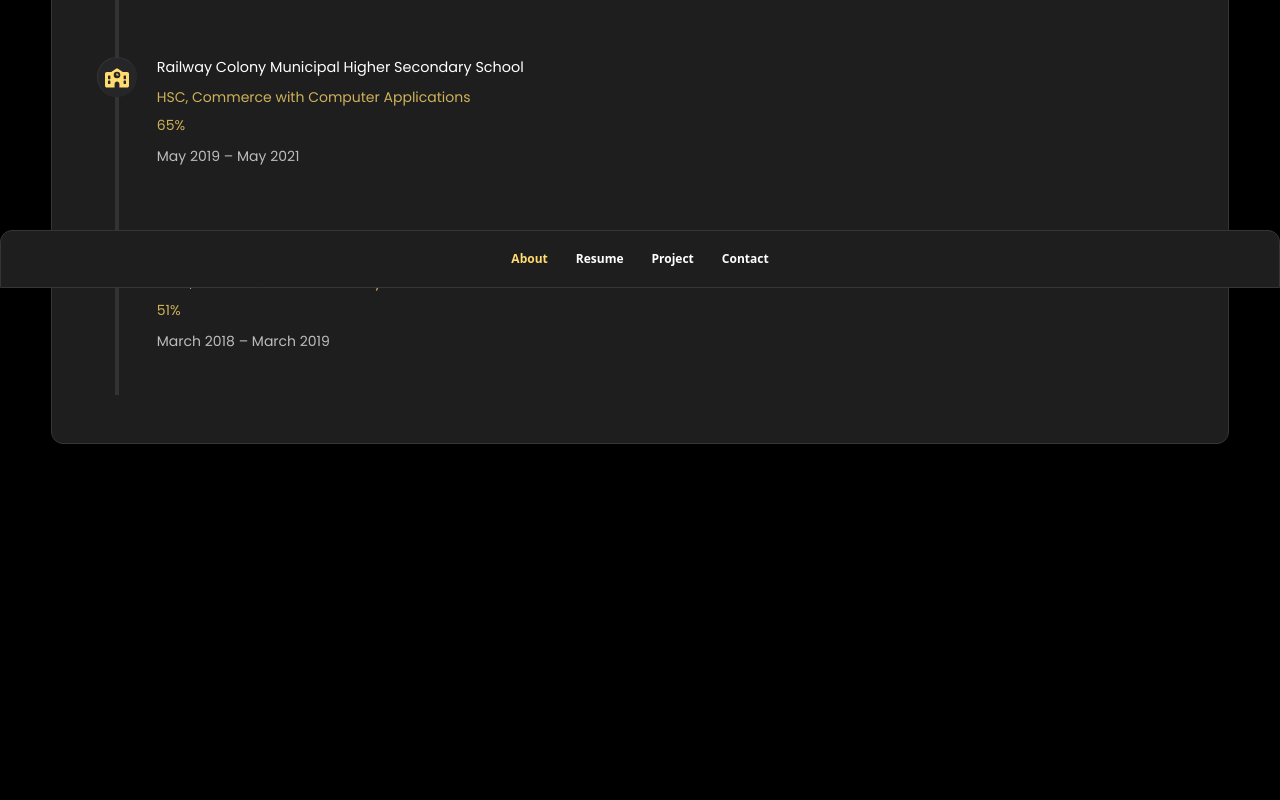
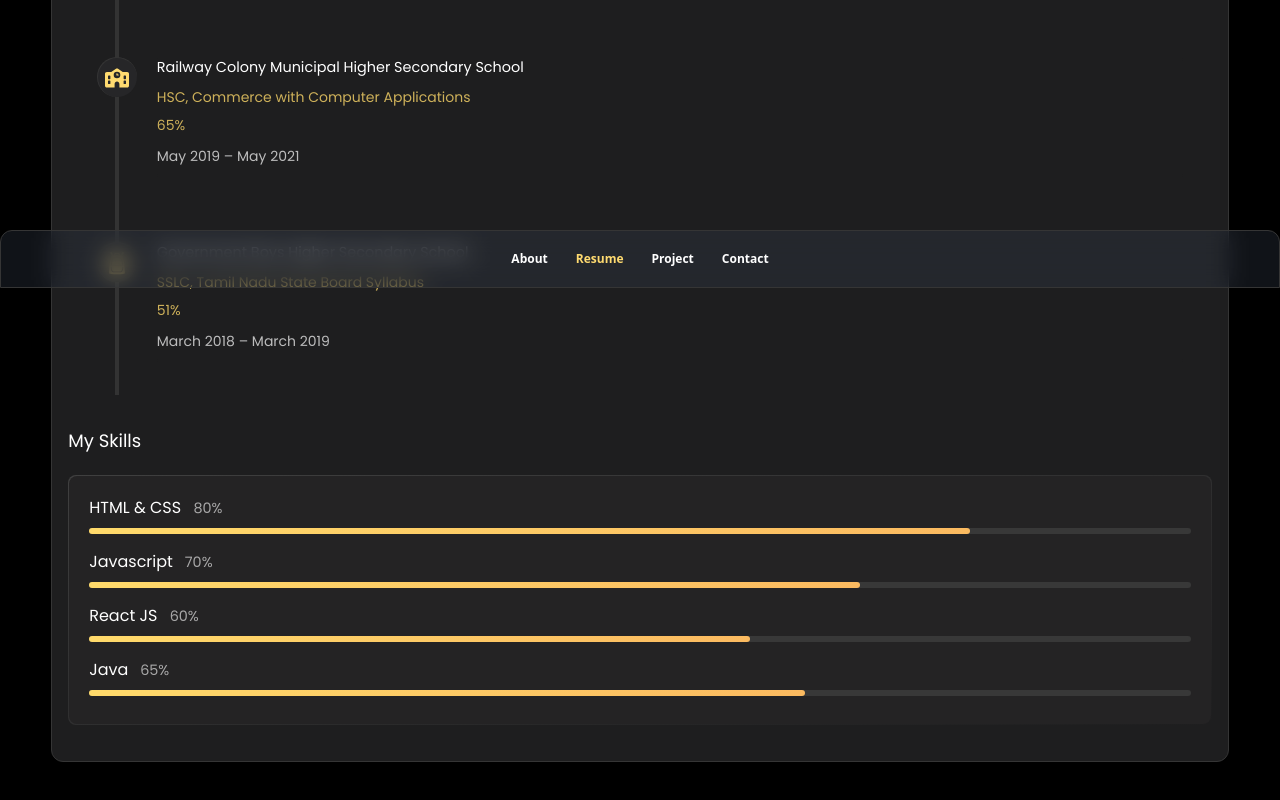
Before and after one commit to sakthivel155/Portfolio, a React (Vite) app: page /resume in a window 1280 px wide. Shown: the part 512-1312 px from the top of the page. Before the commit the page ends 1036 px from the top, so only its background shows below. Built offline with nearby package versions, Linux system fonts and the light colour scheme.

Commit message:
completed resume page

```diff
--- a/src/components/EducationTimeline.jsx
+++ b/src/components/EducationTimeline.jsx
@@ -9,7 +9,7 @@ return (
 <div className=' relative my-8'>
 
     <VerticalTimeline lineColor={'hsl(0, 0%, 20%)'}
-    layout={"1-column"} animate={0}>
+    layout={"1-column"} animate={false}>
     <VerticalTimelineElement
       contentStyle={{
         background: '#1E1E1F',
--- a/src/components/Header.jsx
+++ b/src/components/Header.jsx
@@ -3,7 +3,7 @@ import { MdKeyboardArrowDown } from "react-icons/md";
 import profileAvatar from '../assets/profile-avatar.png'
 import {
     IoMailOutline, IoPhonePortraitOutline, IoCalendarOutline, IoLocationOutline,
-    IoLogoLinkedin, IoLogoGithub, IoLogoInstagram
+    IoLogoLinkedin, IoLogoGithub
 } from "react-icons/io5";
 
 function Header() {
@@ -79,9 +79,7 @@ function Header() {
                         <a href="https://github.com/sakthivel155">
                             <IoLogoGithub className='opacity-50 text-xl' />
                         </a>
-                        <a href="#">
-                            <IoLogoInstagram className='opacity-50 text-xl' />
-                        </a>
+
                     </div>
                 </div>
             </div>
--- a/src/components/Navbar.jsx
+++ b/src/components/Navbar.jsx
@@ -1,27 +1,56 @@
-import { Link } from 'react-router-dom'
+import { NavLink } from 'react-router-dom'
+
 function Navbar() {
     return (
-        <nav className='fixed bottom-0 z-50 w-full bg-[#1E1E1F] rounded-t-xl border-[0.2px] border-[#353535] '>
-            <ol className='flex justify-center gap-7 py-5 text-xs font-sans font-semibold '>
+        <nav className='backdrop-blur-md fixed bottom-0 z-50 w-full bg-gray-700/30 rounded-t-xl border-[0.2px] border-[#353535]'>
+            <ol className='flex justify-center gap-7 py-5 text-xs font-sans font-semibold'>
                 <li>
-                    <Link to={"/"} className='text-[#FFDB70]'>
-                    About
-                    </Link>
+                    <NavLink
+                        to="/"
+                        className={({ isActive }) =>
+                            isActive
+                            ? 'text-[#FFDB70]'
+                            : 'text-white hover:text-[#FFDB70] transition-colors duration-300'
+                        }
+                    >
+                        About
+                    </NavLink>
                 </li>
                 <li>
-                    <Link to={"/resume"}>
-                    Resume
-                    </Link>
+                    <NavLink
+                        to="/resume"
+                        className={({ isActive }) =>
+                            isActive
+                            ? 'text-[#FFDB70]'
+                            : 'text-white hover:text-[#FFDB70] transition-colors duration-300'
+                        }
+                    >
+                        Resume
+                    </NavLink>
                 </li>
                 <li>
-                    <Link to={"/project"}>
-                    Project
-                    </Link>
+                    <NavLink
+                        to="/project"
+                        className={({ isActive }) =>
+                            isActive
+                            ? 'text-[#FFDB70]'
+                            : 'text-white hover:text-[#FFDB70] transition-colors duration-300'
+                        }
+                    >
+                        Project
+                    </NavLink>
                 </li>
                 <li>
-                    <Link to={"/contact"}>
-                    Contact
-                    </Link>
+                    <NavLink
+                        to="/contact"
+                        className={({ isActive }) =>
+                            isActive
+                            ? 'text-[#FFDB70]'
+                            : 'text-white hover:text-[#FFDB70] transition-colors duration-300'
+                        }
+                    >
+                        Contact
+                    </NavLink>
                 </li>
             </ol>
         </nav>
--- a/src/pages/About.jsx
+++ b/src/pages/About.jsx
@@ -13,7 +13,7 @@ function About() {
                   <div className="flex flex-col gap-5 items-center text-center p-3 bg-[#242324] rounded-lg ">
                     <img src={iconDesign} alt="" className='w-12'/>
                    <div >
-                   <h3 className='font-[poppins] mb-2'>Java Programmer</h3>
+                   <h3 className='font-[poppins] mb-2'>Java Development</h3>
                    <p className='text-sm text-justify'>Java programming with a solid understanding of basic concepts and syntax. I&apos;m improving my problem solving skills by practicing coding and learning data structures and algorithms with Java.</p>
                    </div>
               </div>
--- a/src/pages/Resume.jsx
+++ b/src/pages/Resume.jsx
@@ -3,10 +3,42 @@ import EducationTimeline from "../components/EducationTimeline";
 function Resume() {
     return (
         <div className="bg-[#1E1E1F] border-[0.2px] border-[#353535] my-4 mb-16 rounded-xl p-4">
-           <h2 className="text-xl">Resume</h2>
+           <div className="flex items-center justify-between text-[0.8rem] ">
+             <h2 className="text-xl">Resume</h2>
+             <span className="text-[#ceb15a] underline cursor-pointer"><a href="https://drive.google.com/file/d/1iJaKpcc-NhZLsvgRDzBPsrLy_jubb89s/view" target="_blank">myResume</a></span>
+           </div>
            <div className="h-[3px] w-[30px] my-2 rounded bg-gradient-to-r from-[#FFDB70] to-[#FFBB5C]"></div>
 
             <EducationTimeline />
+            <h3 className="my-2 text-lg">My Skills</h3>
+            <div className="relative bg-gradient-to-br from-[hsl(0,0%,25%)] to-[hsla(0,0%,25%,0)]  rounded-lg p-[1px] my-5">
+                  <div className="flex flex-col gap-2 p-5 bg-[#242324] rounded-lg ">
+                    <div>
+                        <h4>HTML & CSS <span className="ml-2 text-[.9rem] opacity-60"> 80%</span></h4>
+                        <div className="w-full h-[6px] rounded my-2 bg-[#383838]">
+                                <div className="w-[80%] h-full bg-slate-300 rounded bg-gradient-to-r from-[#ffda6b] to-[#fbba60] "></div>
+                        </div>
+                    </div>
+                    <div>
+                        <h4>Javascript<span className="ml-2 text-[.9rem] opacity-60"> 70%</span></h4>
+                        <div className="w-full h-[6px] rounded my-2 bg-[#383838]">
+                                <div className="w-[70%] h-full bg-slate-300 rounded bg-gradient-to-r from-[#ffda6b] to-[#fbba60] "></div>
+                        </div>
+                    </div>
+                    <div>
+                        <h4>React JS <span className="ml-2 text-[.9rem] opacity-60"> 60%</span></h4>
+                        <div className="w-full h-[6px] rounded my-2 bg-[#383838]">
+                                <div className="w-[60%] h-full bg-slate-300 rounded bg-gradient-to-r from-[#ffda6b] to-[#fbba60] "></div>
+                        </div>
+                    </div>
+                    <div>
+                        <h4>Java<span className="ml-2 text-[.9rem] opacity-60"> 65%</span></h4>
+                        <div className="w-full h-[6px] rounded my-2 bg-[#383838]">
+                                <div className="w-[65%] h-full bg-slate-300 rounded bg-gradient-to-r from-[#ffda6b] to-[#fbba60] "></div>
+                        </div>
+                    </div>
+                  </div>
+            </div>
         </div>
     );
 }
```
